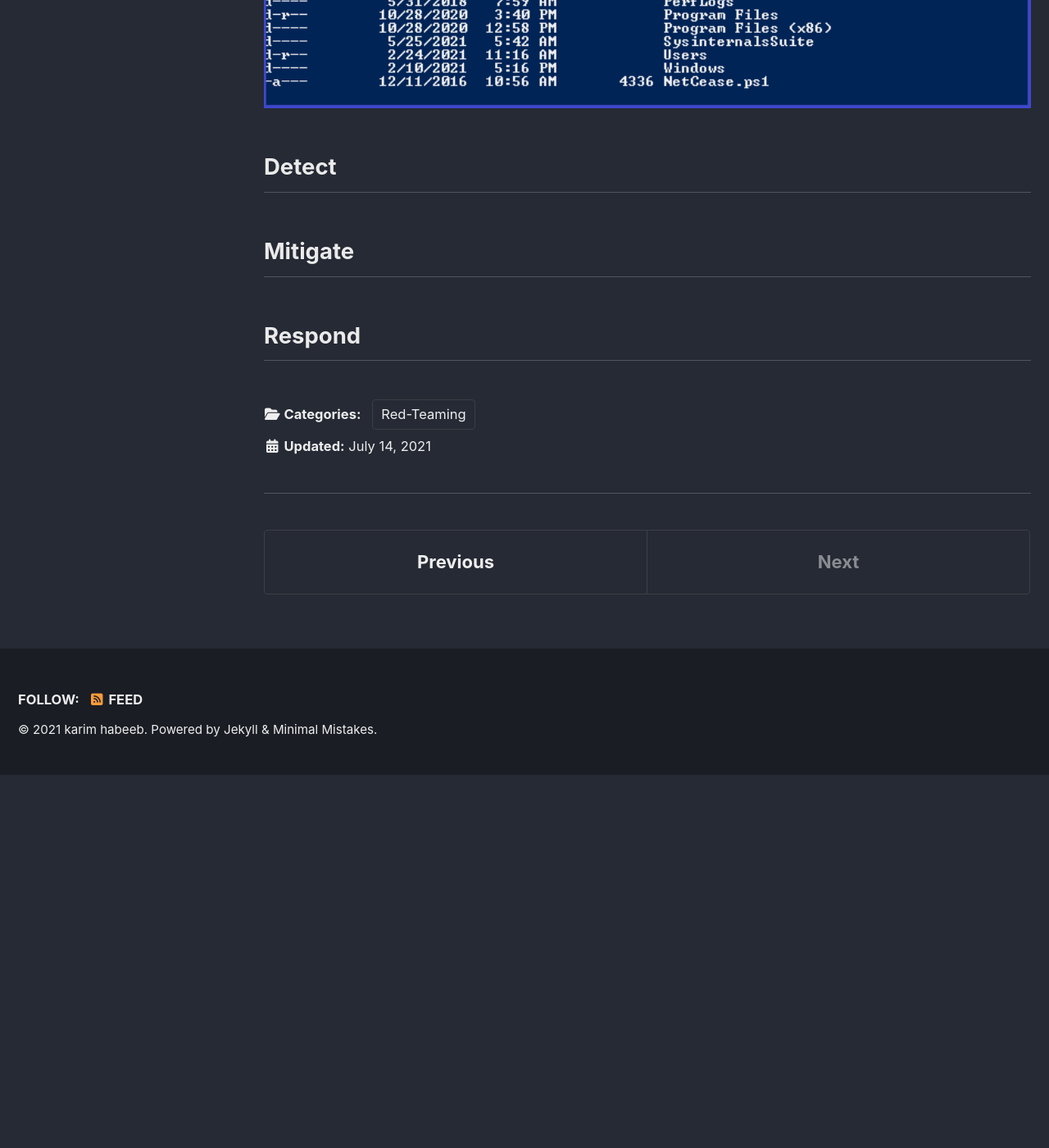
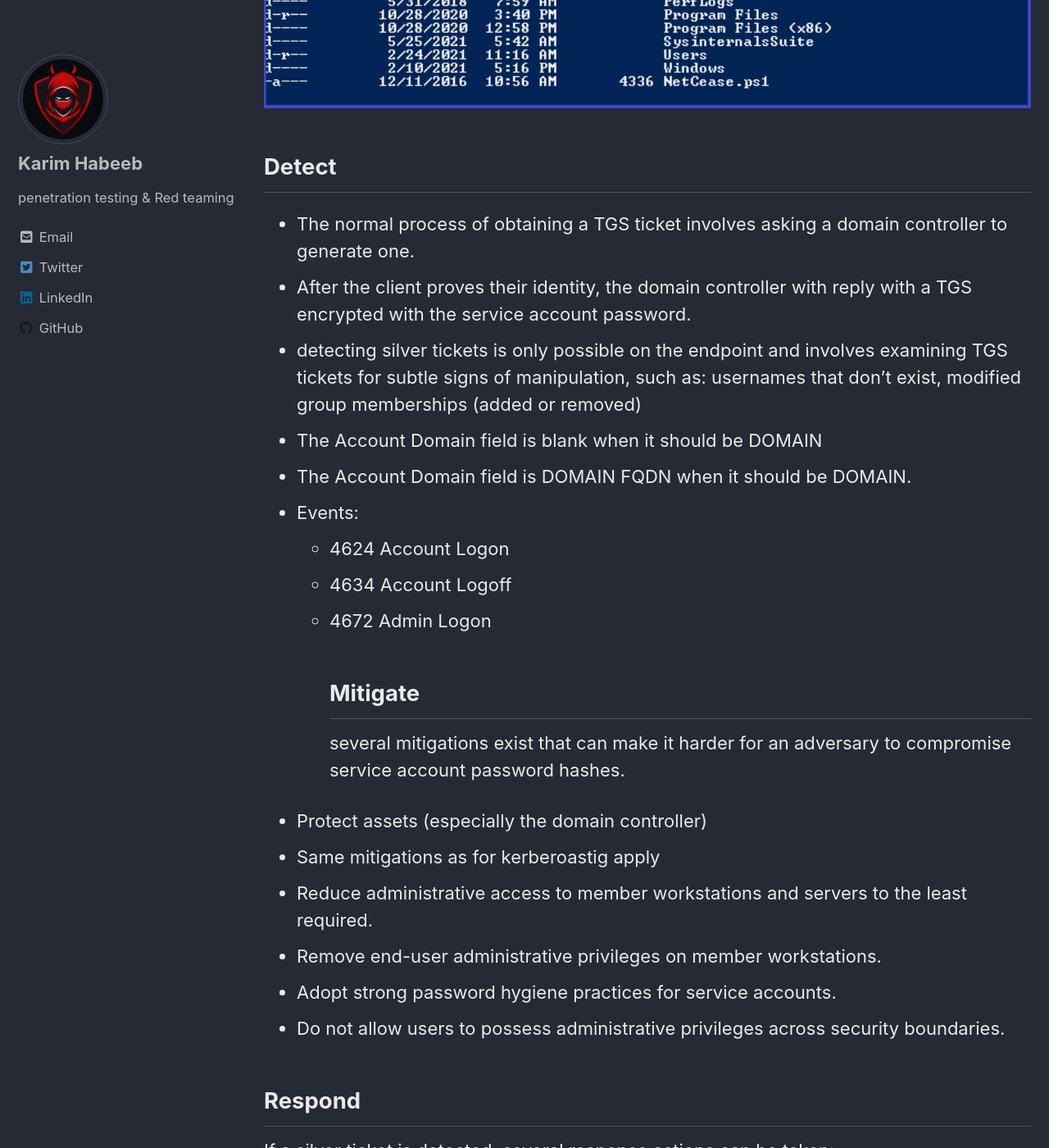
Before and after one commit to NoRed0x/NoRed0x.github.io, a Jekyll site: the page built from _posts/Red-Teaming/2021-07-14- Kerberos-Attacks-Silver-Ticket.md, in a window 1280 px wide and 1400 px high, scrolled down 5743 px. Shown: the whole window at 82% size. Built offline with Jekyll 4.4.1, drawn with Linux system fonts in a browser that asks for light colours; cached includes are drawn as plain includes; nearby versions of some CDN libraries; before the commit the page ends 6688 px from its top, so only the background shows below that; some of the changed text lies outside the part shown.

Commit message:
Update 2021-07-14- Kerberos-Attacks-Silver-Ticket.md

```diff
--- a/_posts/Red-Teaming/2021-07-14- Kerberos-Attacks-Silver-Ticket.md
+++ b/_posts/Red-Teaming/2021-07-14- Kerberos-Attacks-Silver-Ticket.md
@@ -111,7 +111,25 @@ dir \\domainAD.karim.net\c$
 <img src="/img/silver/da.PNG" alt="Getting-gz" width="1000" height="200">
 
 ## Detect
-
+* The normal process of obtaining a TGS ticket involves asking a domain controller to generate one.
+* After the client proves their identity, the domain controller with reply with a TGS encrypted with the service account password.
+* detecting silver tickets is only possible on the endpoint and involves examining TGS tickets for subtle signs of manipulation, such as: usernames that don’t exist, modified group memberships (added or removed)
+* The Account Domain field is blank when it should be DOMAIN
+* The Account Domain field is DOMAIN FQDN when it should be DOMAIN.
+* Events:
+   * 4624 Account Logon
+   * 4634 Account Logoff
+   * 4672 Admin Logon
 ## Mitigate
+several mitigations exist that can make it harder for an adversary to compromise service account password hashes.
+* Protect assets (especially the domain controller)
+* Same mitigations as for kerberoastig apply
+* Reduce administrative access to member workstations and servers to the least required.
+* Remove end-user administrative privileges on member workstations.
+* Adopt strong password hygiene practices for service accounts.
+* Do not allow users to possess administrative privileges across security boundaries.
 
 ## Respond
+If a silver ticket is detected, several response actions can be taken:
+* Activate the incident response process and alert the incident response team.
+* Reset the password of the compromised service account.
```
